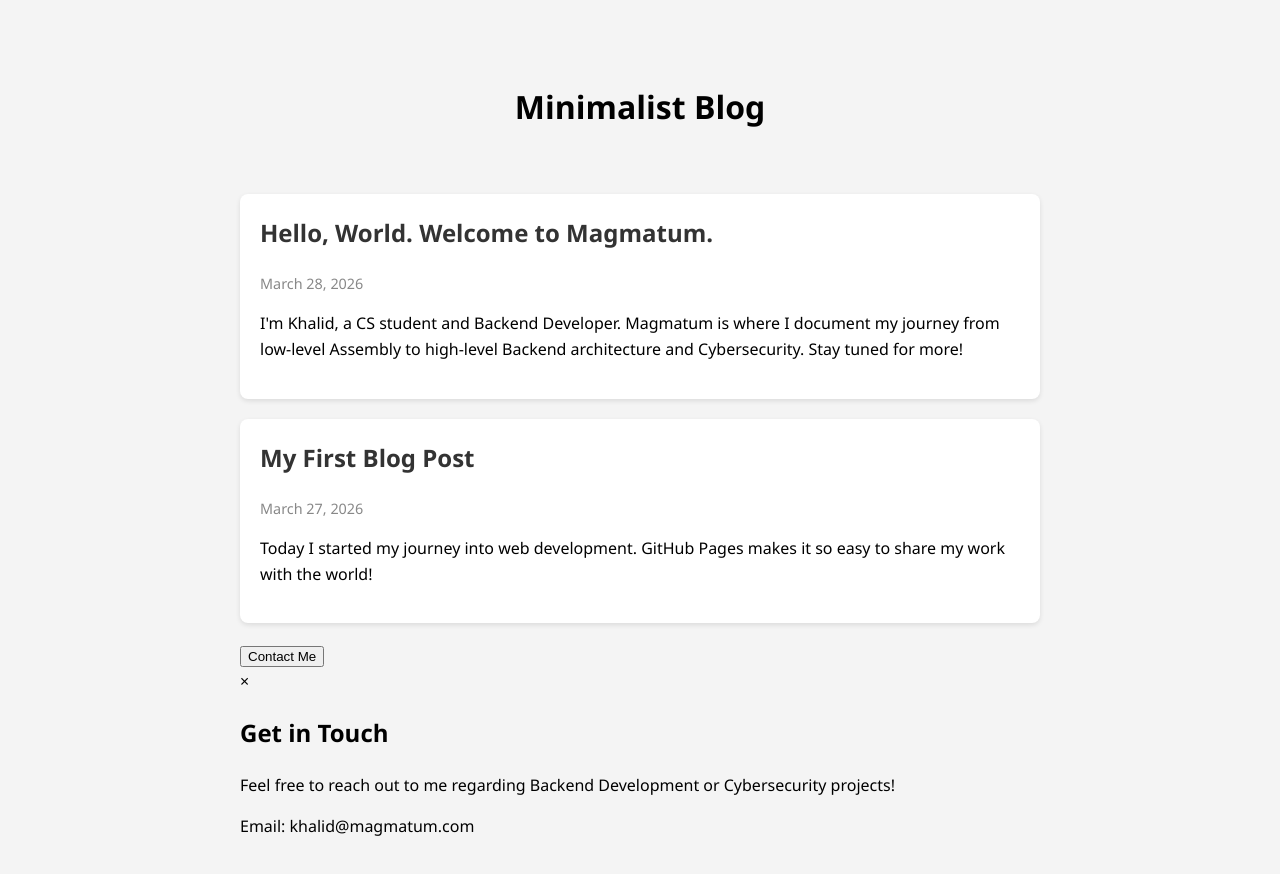
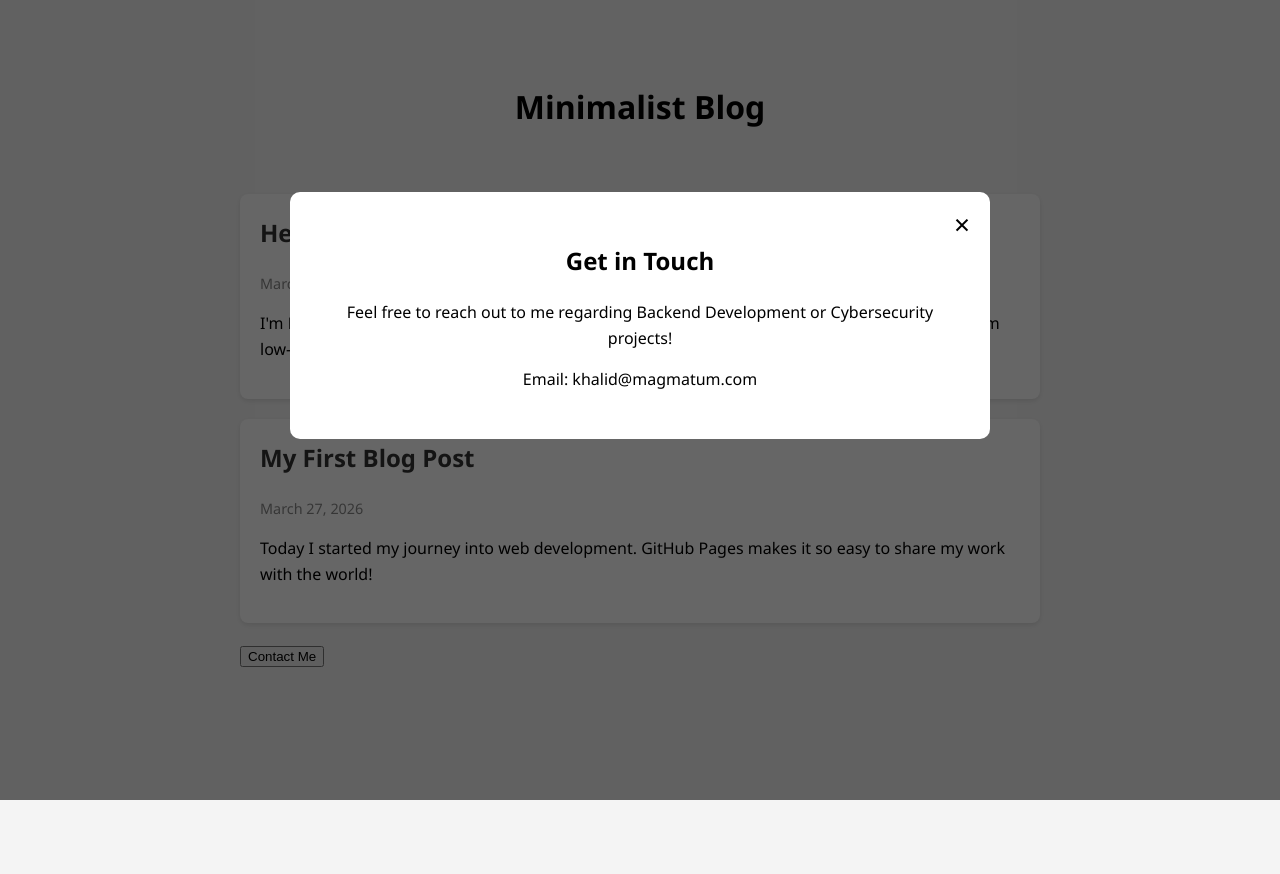
Before and after one commit to k2dg8/personal-blog, a plain HTML site: page index.html in a window 1280 px wide. Both pictures are taken after a click on the button "Contact Me". After the commit the page ends 800 px from the top, so only its background shows below. Drawn offline with Linux system fonts and the light colour scheme.

Commit message:
Add modal styles to style.css
Added modal styles for dark overlay and content box.

```diff
--- a/style.css
+++ b/style.css
@@ -29,3 +29,35 @@ header {
     color: #888;
     font-size: 0.9rem;
 }
+
+/* The Background (Dark Overlay) */
+.modal {
+    display: none;
+    position: fixed;
+    z-index: 1000;
+    left: 0;
+    top: 0;
+    width: 100%;
+    height: 100%;
+    background-color: rgba(0,0,0,0.6); /* Semi-transparent black */
+}
+
+/* The Box in the Middle */
+.modal-content {
+    background-color: white;
+    margin: 15% auto;
+    padding: 30px;
+    border-radius: 10px;
+    width: 50%;
+    text-align: center;
+    position: relative;
+}
+
+/* The "X" Close Button */
+.close-btn {
+    position: absolute;
+    right: 20px;
+    top: 10px;
+    font-size: 28px;
+    cursor: pointer;
+}
```
